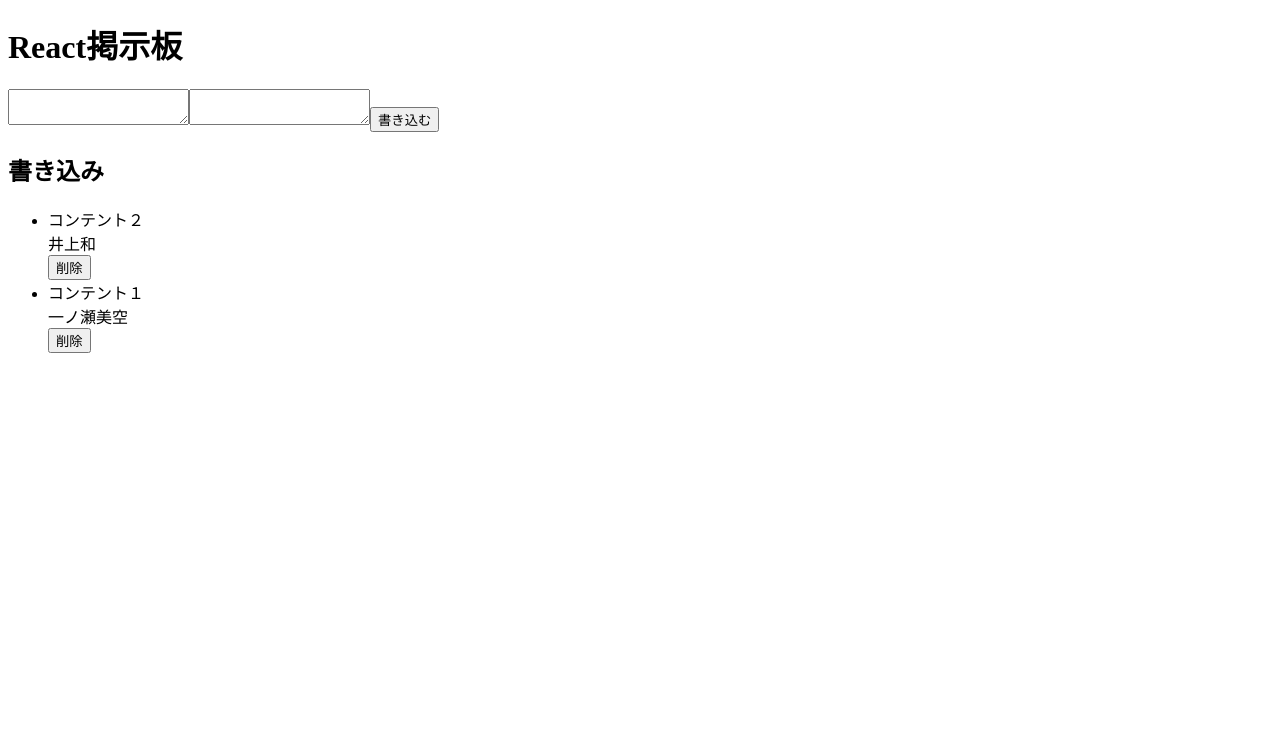
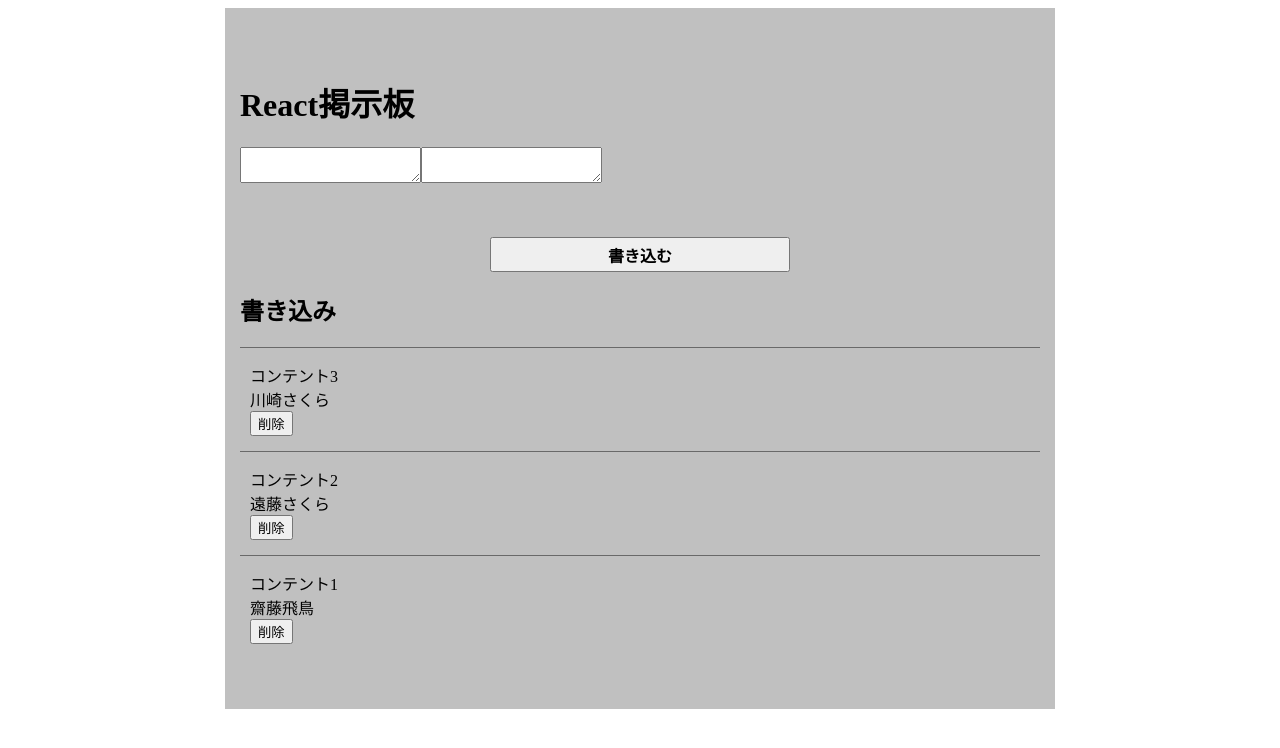
Before and after one commit to h-miyamoto-astaster/react, a React (Create React App) app in the folder react-books/: page / in a window 1280 px wide. Shown: the top 748 px of the page. Built offline with nearby package versions, Linux system fonts and the light colour scheme; data requests are answered from the project's data file.

Commit message:
cssで装飾

```diff
--- a/react-books/db.json
+++ b/react-books/db.json
@@ -1,14 +1,19 @@
 {
   "todos": [
     {
-      "id": "01J5B7M1F96BYQ7W27Z24B0S4T",
-      "content": "コンテント１",
-      "name": "一ノ瀬美空"
+      "id": "01J5DS73KXX39S80VYQGBMNTDH",
+      "content": "コンテント1",
+      "name": "齋藤飛鳥"
     },
     {
-      "id": "01J5B7MTN15VWSEWJZT4X4DYAF",
-      "content": "コンテント２",
-      "name": "井上和"
+      "id": "01J5DS7EKXKPEH5ME6H2HDAFYQ",
+      "content": "コンテント2",
+      "name": "遠藤さくら"
+    },
+    {
+      "id": "01J5DT26B5B5AXE3T5DHBW0KGG",
+      "content": "コンテント3",
+      "name": "川崎さくら"
     }
   ]
 }
--- a/react-books/package.json
+++ b/react-books/package.json
@@ -10,6 +10,8 @@
     "react": "^18.3.1",
     "react-dom": "^18.3.1",
     "react-scripts": "5.0.1",
+    "styled-components": "^6.1.12",
+    "ulid": "^2.3.0",
     "web-vitals": "^2.1.4"
   },
   "scripts": {
--- a/react-books/public/index.html
+++ b/react-books/public/index.html
@@ -10,34 +10,14 @@
       content="Web site created using create-react-app"
     />
     <link rel="apple-touch-icon" href="%PUBLIC_URL%/logo192.png" />
-    <!--
-      manifest.json provides metadata used when your web app is installed on a
-      user's mobile device or desktop. See https://developers.google.com/web/fundamentals/web-app-manifest/
-    -->
+    <link rel="stylesheet" href="./style.css">
     <link rel="manifest" href="%PUBLIC_URL%/manifest.json" />
-    <!--
-      Notice the use of %PUBLIC_URL% in the tags above.
-      It will be replaced with the URL of the `public` folder during the build.
-      Only files inside the `public` folder can be referenced from the HTML.
 
-      Unlike "/favicon.ico" or "favicon.ico", "%PUBLIC_URL%/favicon.ico" will
-      work correctly both with client-side routing and a non-root public URL.
-      Learn how to configure a non-root public URL by running `npm run build`.
-    -->
     <title>React App</title>
   </head>
   <body>
     <noscript>You need to enable JavaScript to run this app.</noscript>
     <div id="root"></div>
-    <!--
-      This HTML file is a template.
-      If you open it directly in the browser, you will see an empty page.
 
-      You can add webfonts, meta tags, or analytics to this file.
-      The build step will place the bundled scripts into the <body> tag.
-
-      To begin the development, run `npm start` or `yarn start`.
-      To create a production bundle, use `npm run build` or `yarn build`.
-    -->
   </body>
 </html>
--- /dev/null
+++ b/react-books/public/style.css
@@ -0,0 +1,7 @@
+.boardWrap{
+   width:100%;
+   max-width:800px;
+   margin:auto;
+   padding:50px 15px;
+   background-color: silver;
+}
--- a/react-books/src/App.js
+++ b/react-books/src/App.js
@@ -1,5 +1,6 @@
 import { useRef } from "react";
 import { useBoard } from "./hooks/useBoard";
+import styled from 'styled-components';
 
 
 const WriteTitle = ({title,as}) =>{
@@ -13,12 +14,16 @@
   const handleDeleteBoardListItem = () =>{
     deleteBoardListItem(write.id);
   }
+  const Box01 = styled.div`
+    padding:15px 10px;
+    border-top:1px solid dimgray;
+  `
   return(
-    <li>
+    <Box01>
       {write.content}
       <div>{write.name}</div>
       <button onClick={handleDeleteBoardListItem}>削除</button>
-    </li>
+    </Box01>
   )
 }
 
@@ -38,23 +43,38 @@
     nameEl.current.value="";
   }
 
+  const Btn01 = styled.button`
+  display:block;
+  width:300px;
+  height:35px;
+  line-height:35px;
+  margin:auto;
+  margin-top:50px;
+  padding:0px 15px;
+  font-size:16px;
+  font-weight:bold;
+  cursor:pointer;
+`
+
   return (
     <>
+      <div className="boardWrap">
         <WriteTitle title="React掲示板" as="h1"/>
 
         <textarea ref={inputEl} />
 
         <textarea ref={nameEl} />
 
-      <button onClick={handleAddBoardListItem}>書き込む</button>
+        <Btn01 onClick={handleAddBoardListItem}>書き込む</Btn01>
 
         <WriteTitle title="書き込み" as="h2"/>
 
-      <ul>
+        <div>
           {boardList.map((write) => (
             <BoardItem write={write} key={write.id} deleteBoardListItem={deleteBoardListItem}/>
           ))}
-      </ul>
+        </div>
+      </div>
     </>
   );
 }
```
Also changed, not shown: 1 other file (tests, documents, lock files or other folders). Lines whose indentation alone changed are shown as unchanged.
